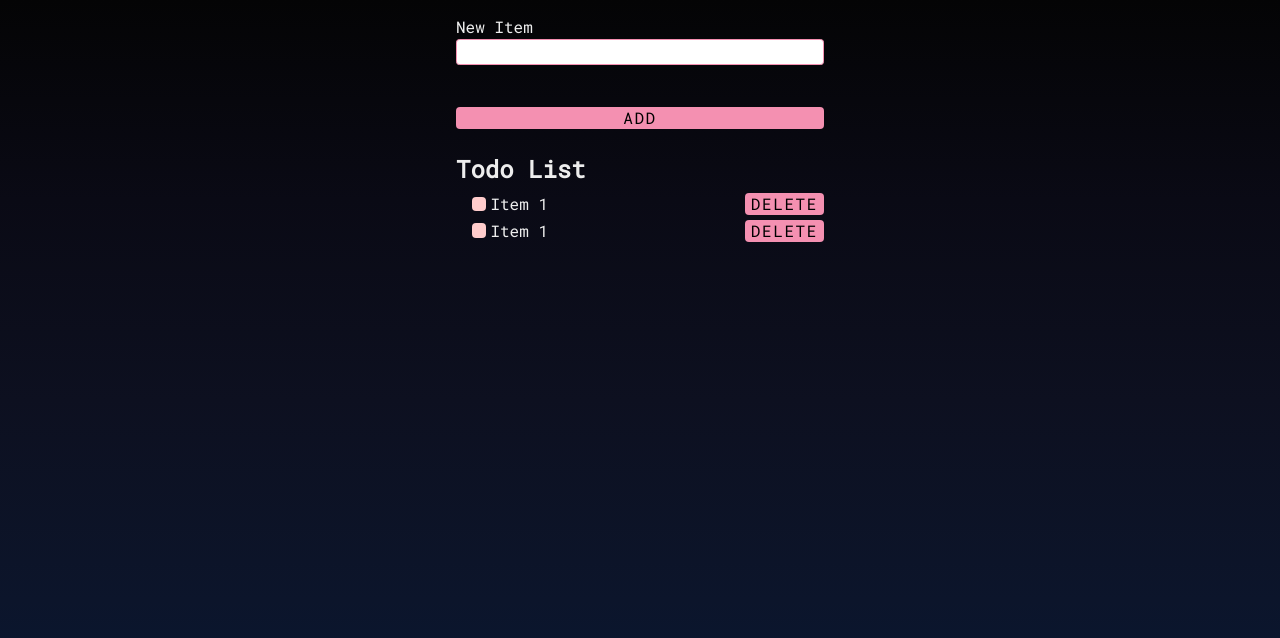
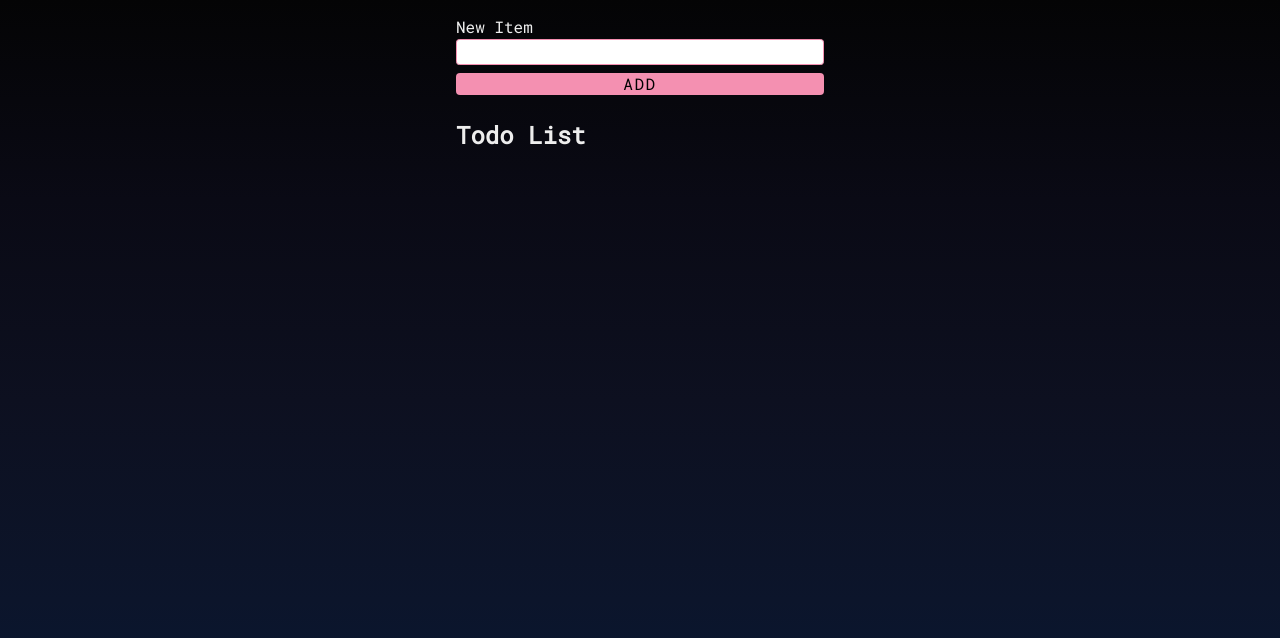
Before and after one commit to axelchacon/axel-todolits-2024, a React (Vite) app: page / in a window 1280 px wide. Shown: the top 638 px of the page. Built offline with nearby package versions, Linux system fonts and the light colour scheme.

Commit message:
Paso2.2: controlando las listas al hacer submit

```diff
--- a/src/App.jsx
+++ b/src/App.jsx
@@ -2,13 +2,30 @@
 import "./style.css";
 
 function App() {
-  const [newItem, setNewItem] = useState("");
+  const [newItem, setNewItem] = useState(""); ///variable de estado para controlar el input
+  const [todos, setTodos] = useState([]); ///variable de estado para controlar la lista de las tareas
+
   function handleChange(event) {
-    setNewItem(event.target.value);
+    setNewItem(event.target.value); ///valor string donde la variable de estado es string;
   }
+  function handleSubmit(event) {
+    event.preventDefault();
+    console.log("Submit");
+    ///del setTodos es un valor array o es un estado tipo array por lo que se maneja especial mente con copia usando los pntos "....."
+    setTodos([
+      ...todos,
+      {
+        id: crypto.randomUUID(),
+        title: newItem,
+        completed: false,
+      },
+    ]);
+    setNewItem(""); ///esto permite que luego de escibir en el input, ese valor no se queda en el cuadro del input al moento de terminar de aplastar ADD sino que al terminar de apalstar queda vacío si guardarse el valor último escrito agregado
+  }
+  console.log(todos);
   return (
     <>
-      <form className="new-item-form">
+      <form onSubmit={handleSubmit} className="new-item-form">
         <div className="form-row">
           <label htmlFor="item">New Item</label>
           <input
@@ -17,27 +34,23 @@
             value={newItem}
             onChange={handleChange}
           />
-          <p>{newItem}</p>
+          {/* <p>{newItem}</p> */}
         </div>
         <button className="btn">Add</button>
       </form>
       <h1 className="header">Todo List</h1>
       <ul className="list">
-        <li>
-          <label>
-            <input type="checkbox" />
-            Item 1
-          </label>
-          <button className="btn btn-danger">Delete</button>
-        </li>
-
-        <li>
-          <label>
-            <input type="checkbox" />
-            Item 1
-          </label>
-          <button className="btn btn-danger">Delete</button>
-        </li>
+        {todos.map((todo) => {
+          return (
+            <li key={todo.id}>
+              <label>
+                <input type="checkbox" />
+                {todo.title}
+              </label>
+              <button className="btn btn-danger">Delete</button>
+            </li>
+          );
+        })}
       </ul>
     </>
   );
```
Also changed, not shown: ejemplos.js (added, +7 -0 lines).
